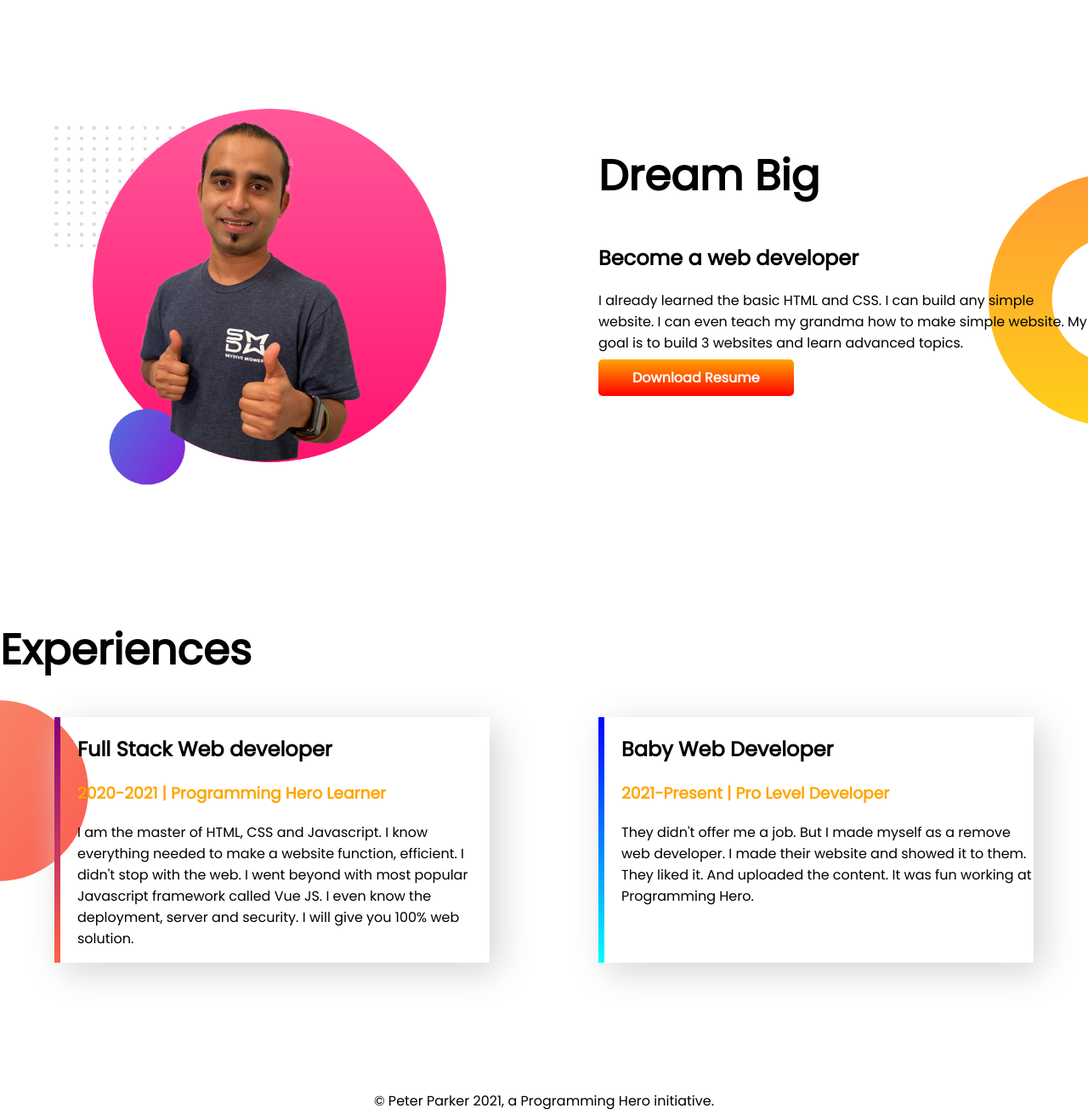
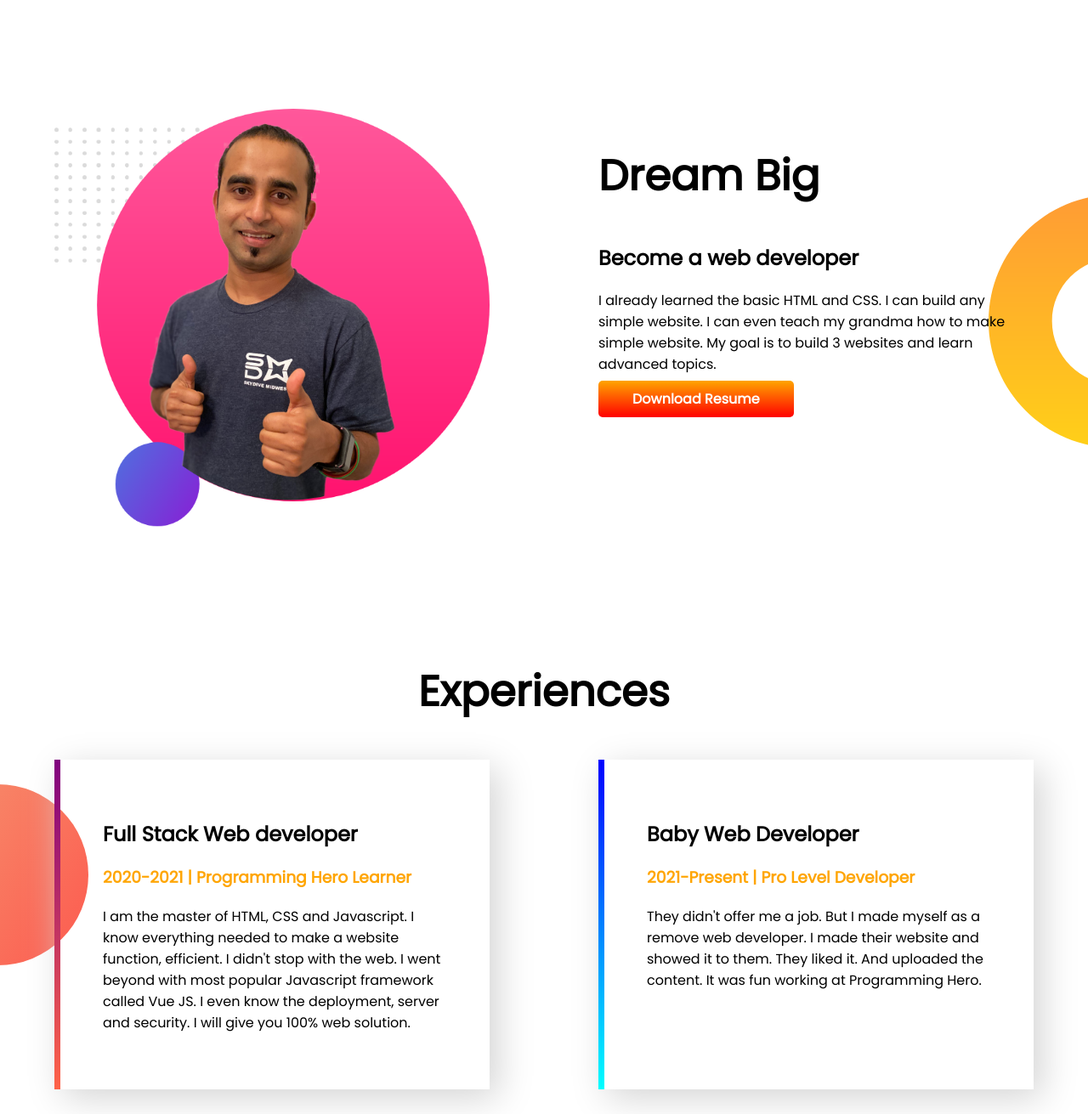
Before and after one commit to Mizan-coders/developer-portfolio, a plain HTML site: page index.html in a window 1280 px wide. Shown: the part 560-1871 px from the top of the page at 85% size. Drawn offline with Linux system fonts and the light colour scheme.

Commit message:
Before published the github pages live

```diff
--- a/index.html
+++ b/index.html
@@ -33,7 +33,7 @@
         <div class="half-width">
             <img src="images/jhankar2.png" alt="">
         </div>
-        <div class="half-width">
+        <div class="half-width-ex">
             <h1>Dream Big</h1>
             <h2>Become a web developer</h2>
             <p>I already learned the basic HTML and CSS. I can build any simple website. I can even teach my grandma how
@@ -42,7 +42,7 @@
         </div>
     </section>
     <section class="experience-area">
-        <h1>Experiences</h1>
+        <h1 class="align-center">Experiences</h1>
         <div class="flexible-container">
             <div id="full-stact-experience" class="experience-item">
                 <h2>Full Stack Web developer</h2>
--- a/style.css
+++ b/style.css
@@ -15,6 +15,10 @@ h1{
 .half-width{
     width: 50%;
     padding-left: 5%;
+}
+.half-width-ex{
+    width: 40%;
+    padding-left: 0px;
 }
 .half-width img{
     width: 80%;
@@ -52,12 +56,18 @@ h1{
     border-image: linear-gradient( blue, cyan);
     border-image-slice: 1;
     border-left: 7px solid;
+    padding: 50px;
+
 }
 #full-stact-experience{
     border-image: linear-gradient( purple, tomato);
     border-image-slice: 1;
     border-left: 7px solid;
+    padding: 50px;
 }
 footer p{
     text-align: center;
 }
+.align-center{
+    text-align: center;
+}
```
